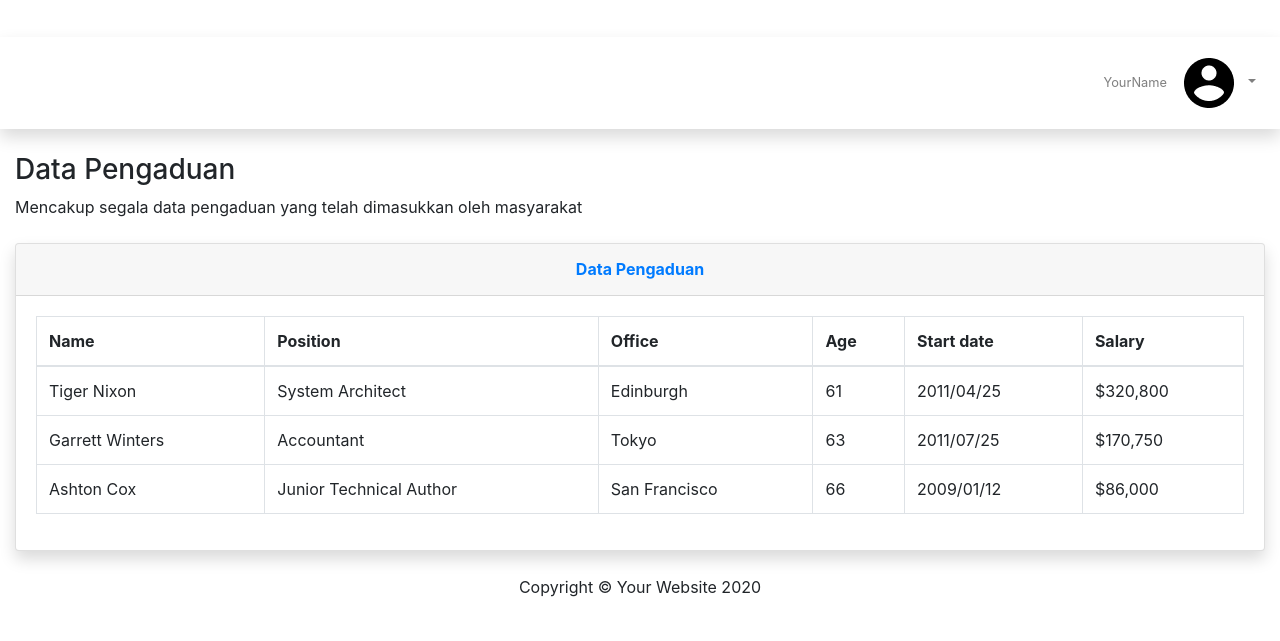
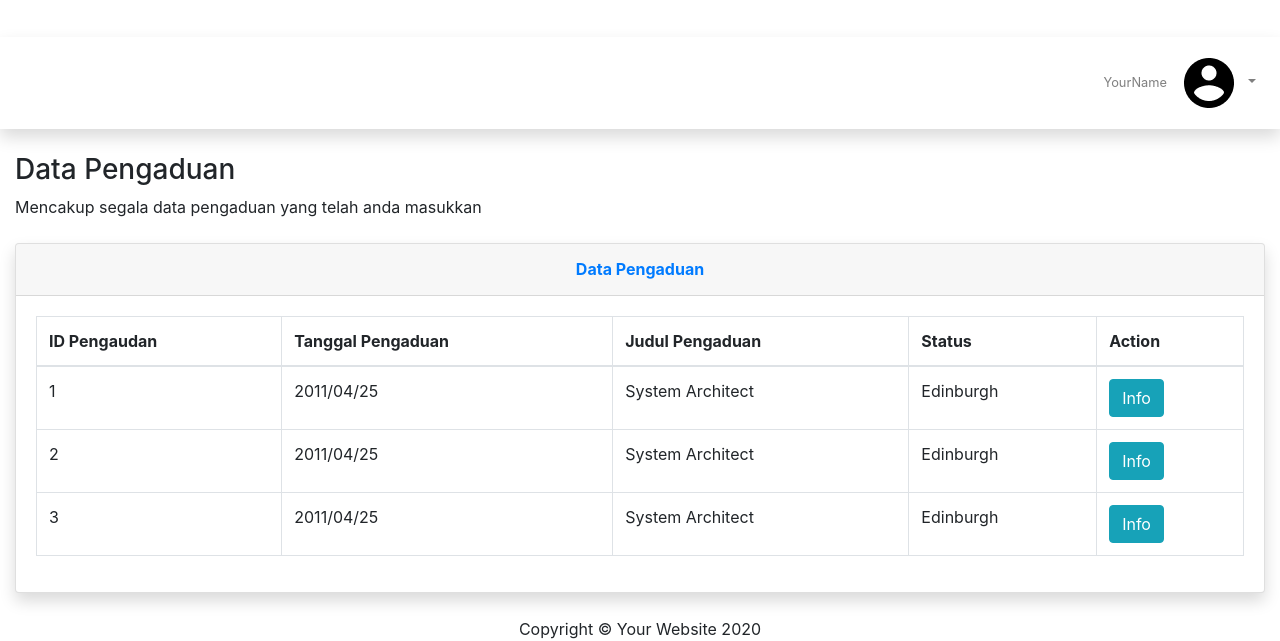
Before and after one commit to RafiIzzatulRizquFaris/PengaduanMasyarakatCI, a CodeIgniter app: the page made by application/views/user/userdashboard.php in a window 1280 px wide. Shown: the part 254-895 px from the top of the page. Before the commit the page ends 851 px from the top, so only its background shows below. Run offline with CodeIgniter, Linux system fonts and the light colour scheme; some libraries are stand-ins or nearby versions.

Commit message:
Update userdashboard.php
change table format

```diff
--- a/application/views/user/userdashboard.php
+++ b/application/views/user/userdashboard.php
@@ -118,7 +118,8 @@
 							<a class="nav-link dropdown-toggle" href="#" id="userDropdown" role="button"
 								data-toggle="dropdown" aria-haspopup="true" aria-expanded="false">
 								<span class="mr-2 d-none d-lg-inline text-gray-600 small">YourName</span>
-                                <img class="img-profile rounded-circle" src="<?php echo base_url('assets/account_circle.png');?>">
+								<img class="img-profile rounded-circle"
+									src="<?php echo base_url('assets/account_circle.png');?>">
 							</a>
 						</li>
 
@@ -132,7 +133,7 @@
 
 					<!-- Page Heading -->
 					<h1 class="h3 mb-2 text-gray-800">Data Pengaduan</h1>
-                    <p class="mb-4">Mencakup segala data pengaduan yang telah dimasukkan oleh masyarakat</p>
+					<p class="mb-4">Mencakup segala data pengaduan yang telah anda masukkan</p>
 
 					<!-- DataTales Example -->
 					<div class="card shadow mb-4">
@@ -144,38 +145,34 @@
 								<table class="table table-bordered" id="dataTable" width="100%" cellspacing="0">
 									<thead>
 										<tr>
-                                            <th>Name</th>
-                                            <th>Position</th>
-                                            <th>Office</th>
-                                            <th>Age</th>
-                                            <th>Start date</th>
-                                            <th>Salary</th>
+											<th>ID Pengaudan</th>
+											<th>Tanggal Pengaduan</th>
+											<th>Judul Pengaduan</th>
+											<th>Status</th>
+											<th>Action</th>
 										</tr>
 									</thead>
 									<tbody>
 										<tr>
-                                            <td>Tiger Nixon</td>
+											<td>1</td>
+											<td>2011/04/25</td>
 											<td>System Architect</td>
 											<td>Edinburgh</td>
-                                            <td>61</td>
-                                            <td>2011/04/25</td>
-                                            <td>$320,800</td>
+											<td><button type="button" class="btn btn-info">Info</button></td>
 										</tr>
 										<tr>
-                                            <td>Garrett Winters</td>
-                                            <td>Accountant</td>
-                                            <td>Tokyo</td>
-                                            <td>63</td>
-                                            <td>2011/07/25</td>
-                                            <td>$170,750</td>
+											<td>2</td>
+											<td>2011/04/25</td>
+											<td>System Architect</td>
+											<td>Edinburgh</td>
+											<td><button type="button" class="btn btn-info">Info</button></td>
 										</tr>
 										<tr>
-                                            <td>Ashton Cox</td>
-                                            <td>Junior Technical Author</td>
-                                            <td>San Francisco</td>
-                                            <td>66</td>
-                                            <td>2009/01/12</td>
-                                            <td>$86,000</td>
+											<td>3</td>
+											<td>2011/04/25</td>
+											<td>System Architect</td>
+											<td>Edinburgh</td>
+											<td><button type="button" class="btn btn-info">Info</button></td>
 										</tr>
 									</tbody>
 								</table>
```
Lines whose indentation alone changed are shown as unchanged.
